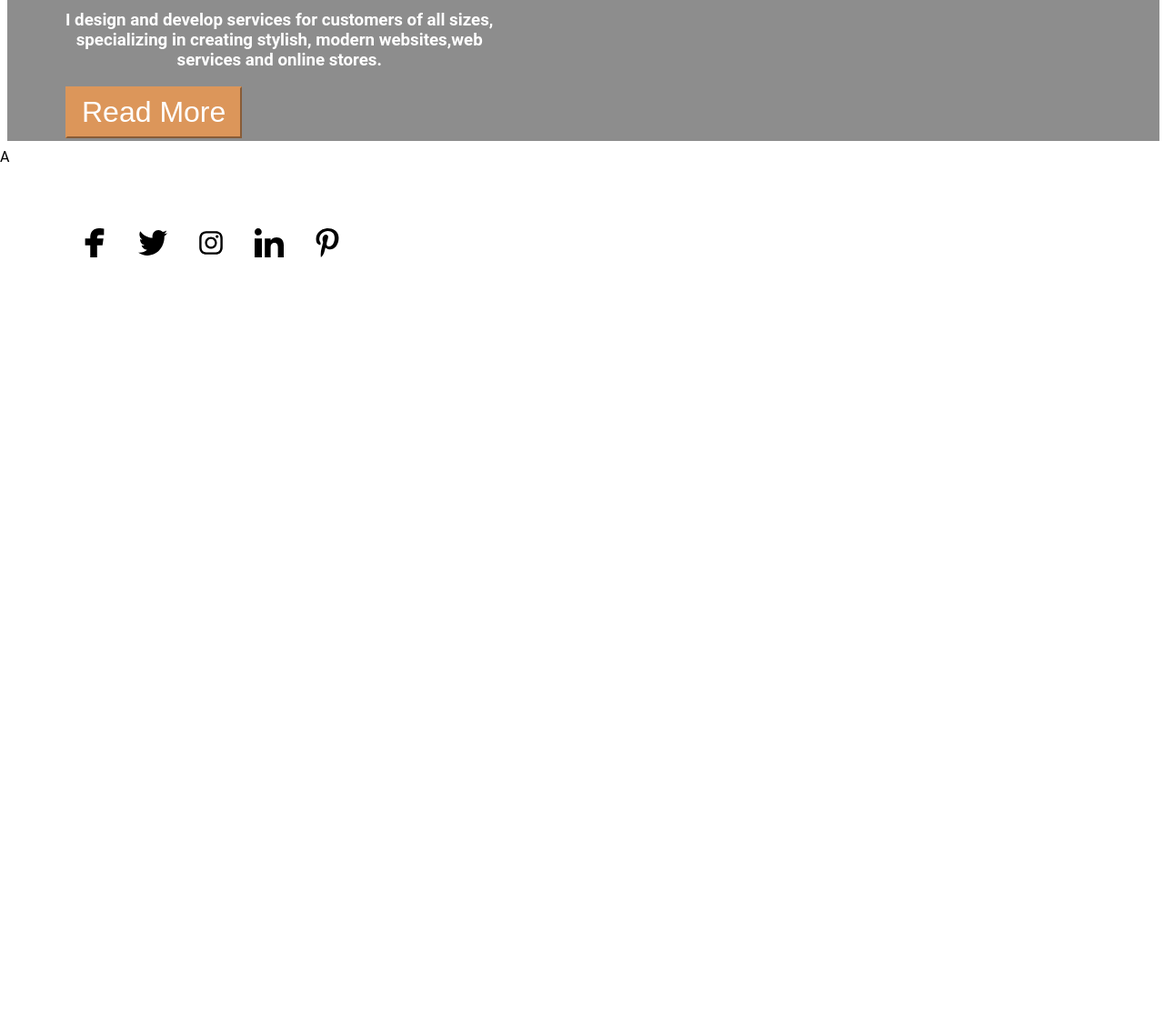
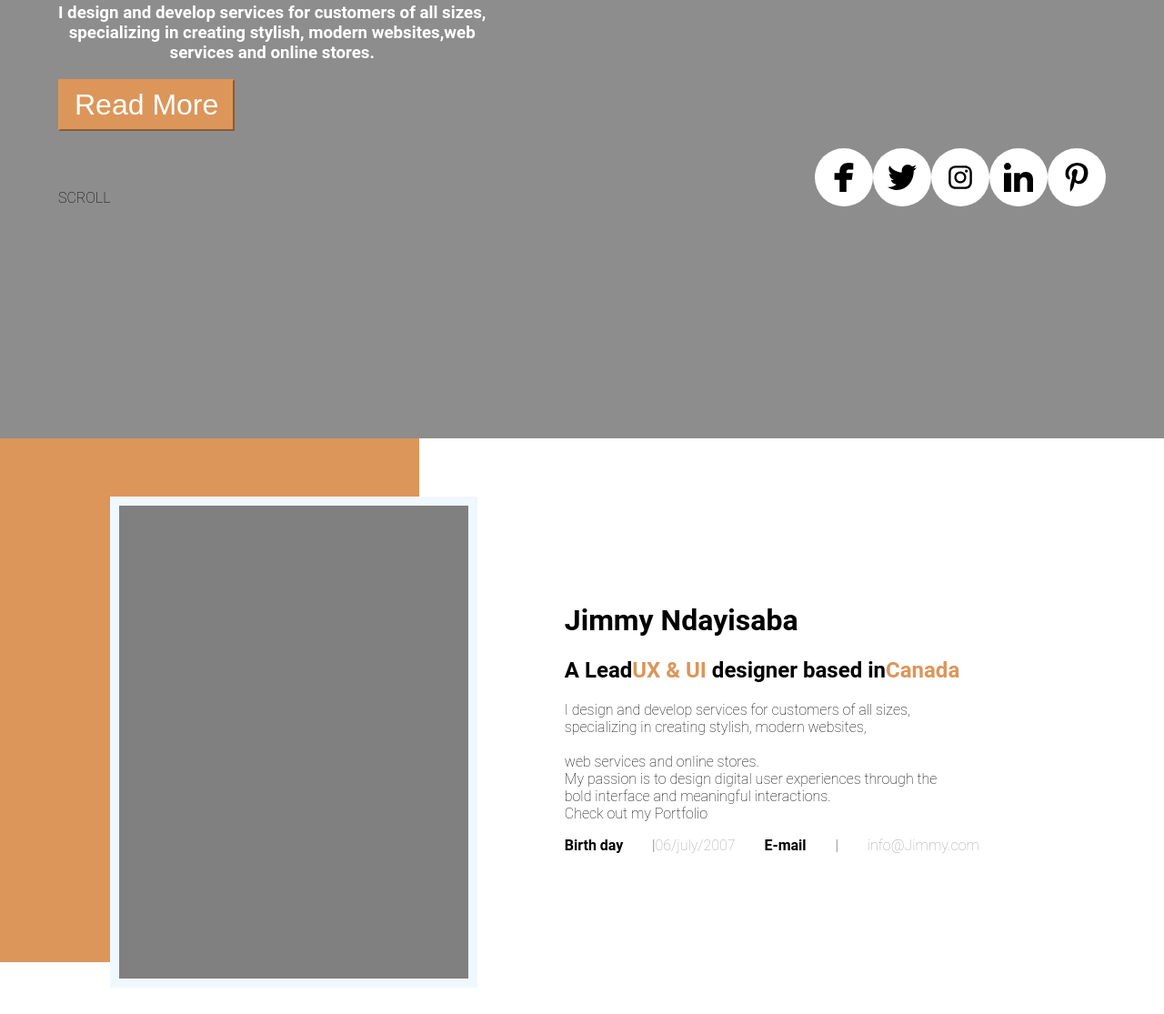
Before and after one commit to ndayisaba-jimmy1/jimmy, a plain HTML site: page index.html in a window 1280 px wide. Shown: the part 318-1433 px from the top of the page at 91% size. Before the commit the page ends 800 px from the top, so only its background shows below. Drawn offline with Linux system fonts and the light colour scheme.

Commit message:
Updated the about section

```diff
--- a/index.html
+++ b/index.html
@@ -31,6 +31,7 @@
         </h3>
 
         <button class="btn">Read More</button>
+        <div class="bottom-header">
           <div class="S-scro">SCROLL</div>
           <div class="img">
             <span class="icon-container">
@@ -51,8 +52,34 @@
           </div>
         </div>
       </div>
+    </div>
+    <div class="content-deliver">
       <div class="container">
-      A
+        <div class="navigation"></div>
+      </div>
+      <div class="content-text">
+        <b><h1>Jimmy Ndayisaba</h1></b>
+        <h2>
+          A Lead<span class="distinct-text">UX & UI </span>designer based
+          in<span class="distinct-text">Canada</span>
+        </h2>
+
+        <p>
+          I design and develop services for customers of all sizes,<br />
+          specializing in creating stylish, modern websites,<br />
+          <br />
+          web services and online stores.<br />
+          My passion is to design digital user experiences through the <br />
+          bold interface and meaningful interactions. <br />
+          Check out my Portfolio
+        </p>
+        <p class="flex">
+          <b class="padding-x">Birth day</b>|
+          <span class="disabled-text padding-x">06/july/2007</span>
+          <b class="padding-x">E-mail</b> <span class="padding-x">|</span>
+          <span class="disabled-text padding-x">info@Jimmy.com</span>
+        </p>
+      </div>
     </div>
   </body>
 </html>
--- a/style.css
+++ b/style.css
@@ -7,6 +7,7 @@ body{
     font-family: 'Roboto', sans-serif;
     margin: 0;
     padding: 0;
+    height: 100%;
 }
 
 .header{
@@ -14,9 +15,11 @@ body{
     text-align: center;
     display: flex;
     flex-direction: column;
-    width: 99%;
-    margin: 8px;
+    width: 100%;
+    /* margin: 8px; */
+    height: 100%;
 }
+
 .img{
     font-size: 5px;
     display: flex;
@@ -44,6 +47,42 @@ nav{
     align-items: center;
     border: 0.5px solid #A4A4A4;
 }
+.container{
+    height: 35vw;
+    width:40vw;
+    background-color: #DC965A;;
+    padding: 4rem;
+    position: relative;
+}
+.navigation{
+    height: 65vh;
+    width: 30vw;
+    background-color:grey;
+    border:10px aliceblue solid;
+    position: absolute;
+    right: -4rem;
+}
+
+.content-text{
+    width: 60vw;
+    padding: 10rem;
+}
+
+ p{
+    font-size: 1rem;
+    font-weight: lighter;
+}
+
+.content-deliver{
+    font-size: 1rem;
+    width: 100vw;
+    font-weight: lighter;
+    display: flex;
+}
+
+/* h1{
+    text-align: end;
+}  */
 
 .brand{
     padding: 0px 5rem;
@@ -62,19 +101,17 @@ nav{
     border-color: #DC965A;
     padding: 0.5rem 1rem;
 }
-
+.bottom-header{
+    display: flex;
+    justify-content: space-between;
+width: 100%;
+}
 .S-scro{
     margin-top: 4rem;
     font-size: 1rem;
     font-weight: lighter;
-    margin-left: -1rem;
-    color: white;
 }
-/* .container{
-    background-color: #DC965A;
-    height: 100%;
-    width: 30%;
-} */
+
 .border{
    margin-left: 36rem;
    font-size: 6rem;
@@ -102,13 +139,27 @@ h3{
     font-weight: bolder;
 }
 
+.distinct-text{
+    color: #DC965A;
+}
+
+.disabled-text{
+    color: #A4A4A4;
+}
+.flex{
+    display: flex;
+    flex-wrap: nowrap;
+}
+
+.padding-x{
+    padding: 0 2rem 0 0;
+}
+
 .header-text{
     display: flex;
     flex-direction: column;
     align-items: flex-start;
-    height: 20rem;
     padding: 2rem 4rem;
-
 }
 
 .b-right {
```
Lines whose indentation alone changed are shown as unchanged.
